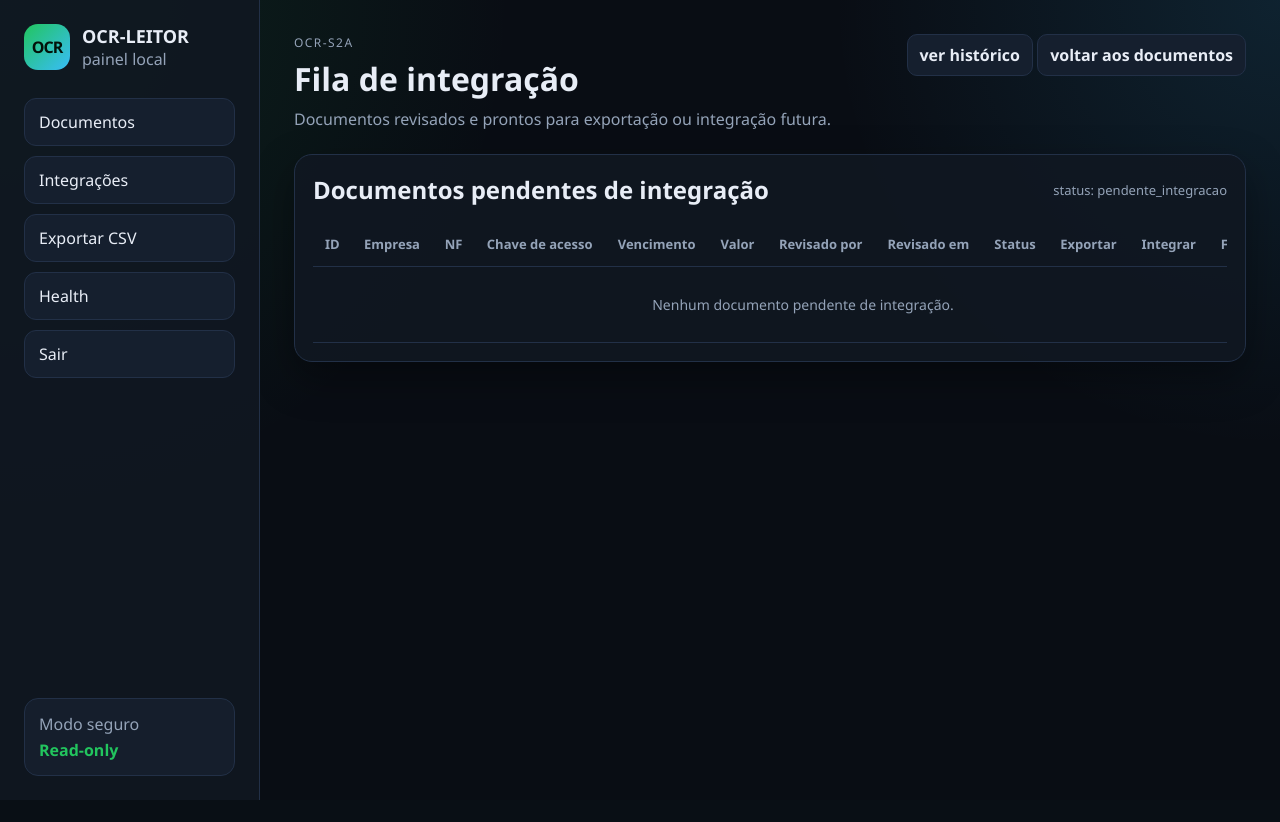
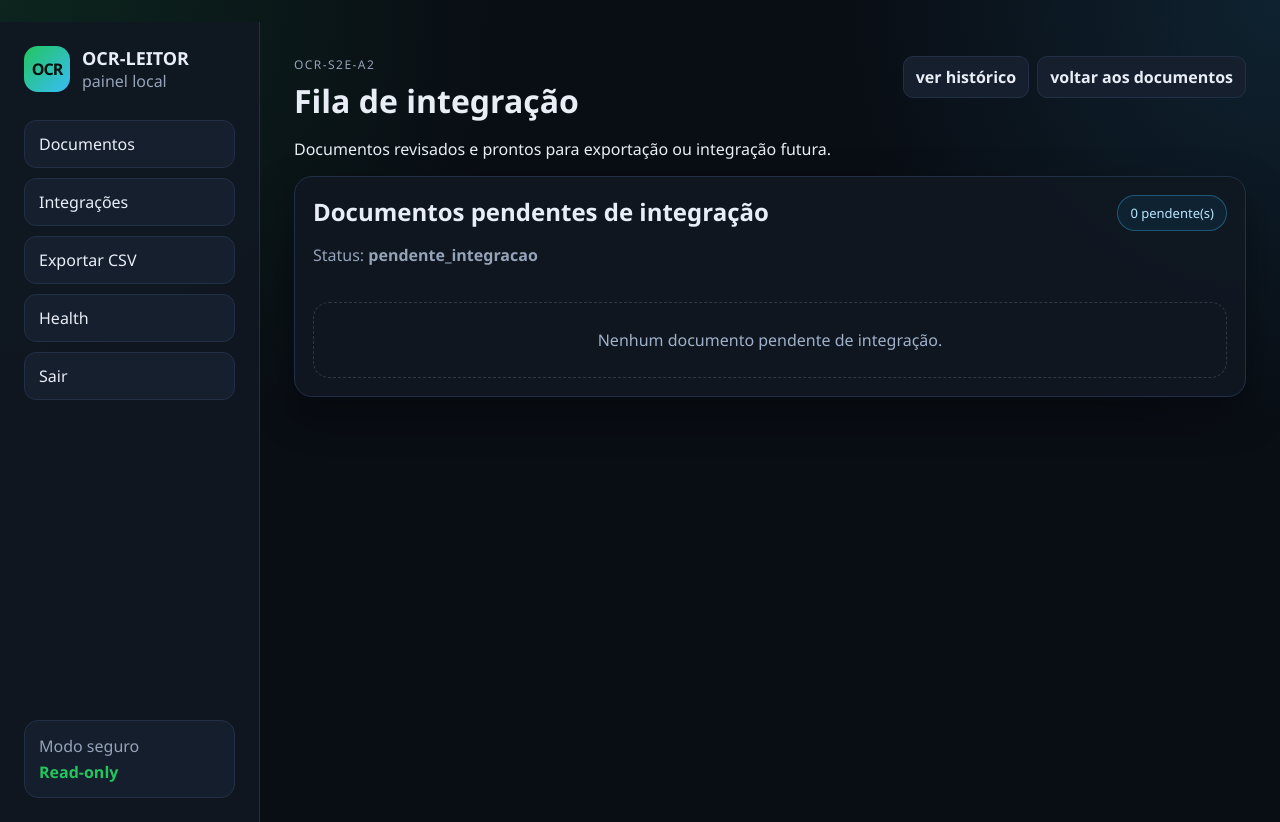
Before and after one commit to gpavi1/OCR-LEITOR, a Flask app: template web/templates/integracoes.html in a window 1280 px wide. Before the commit the page ends 800 px from the top, so only its background shows below. Run offline with Flask 3, Linux system fonts and the light colour scheme; the template is opened without the code that fills it, so the values that code supplies are empty; the visitor is signed in with stand-in values (Sample User, id 1).

Commit message:
style: melhora layout da fila de integracao

```diff
--- a/web/static/style.css
+++ b/web/static/style.css
@@ -486,3 +486,242 @@ pre {
         grid-template-columns: 1fr;
     }
 }
+
+/* OCR-S2E-A: fila de integracao monday-like */
+.integration-page-head {
+    display: flex;
+    justify-content: space-between;
+    align-items: flex-start;
+    gap: 20px;
+}
+
+.integration-head-actions {
+    display: flex;
+    gap: 8px;
+    flex-wrap: wrap;
+    justify-content: flex-end;
+}
+
+.integration-header {
+    display: flex;
+    justify-content: space-between;
+    align-items: flex-start;
+    gap: 16px;
+    margin-bottom: 20px;
+}
+
+.integration-count {
+    border: 1px solid rgba(56, 189, 248, 0.35);
+    color: #bae6fd;
+    background: rgba(14, 165, 233, 0.08);
+    border-radius: 999px;
+    padding: 8px 12px;
+    font-size: 13px;
+    white-space: nowrap;
+}
+
+.integration-list {
+    display: grid;
+    gap: 14px;
+}
+
+.integration-item {
+    display: grid;
+    grid-template-columns: 58px minmax(0, 1fr) 260px;
+    gap: 16px;
+    align-items: stretch;
+    padding: 16px;
+    border: 1px solid rgba(148, 163, 184, 0.18);
+    border-radius: 18px;
+    background: rgba(15, 23, 42, 0.42);
+}
+
+.integration-id {
+    display: grid;
+    align-content: center;
+    justify-items: center;
+    gap: 4px;
+    min-height: 72px;
+    border-radius: 14px;
+    background: rgba(2, 6, 23, 0.35);
+    border: 1px solid rgba(148, 163, 184, 0.14);
+}
+
+.integration-id span,
+.integration-label,
+.integration-fields span,
+.integration-key-box span {
+    color: #93a4bd;
+    font-size: 12px;
+    letter-spacing: 0.02em;
+}
+
+.integration-id strong {
+    color: #f8fafc;
+    font-size: 22px;
+}
+
+.integration-body {
+    min-width: 0;
+}
+
+.integration-topline {
+    display: grid;
+    grid-template-columns: minmax(0, 1fr) auto;
+    gap: 12px;
+    align-items: start;
+    margin-bottom: 12px;
+}
+
+.integration-company {
+    color: #f8fafc;
+    font-size: 18px;
+    font-weight: 800;
+    line-height: 1.25;
+}
+
+.integration-status {
+    white-space: nowrap;
+}
+
+.integration-fields {
+    display: grid;
+    grid-template-columns: 90px 120px 100px 130px minmax(140px, 1fr);
+    gap: 10px;
+    align-items: start;
+    margin-bottom: 12px;
+}
+
+.integration-fields div {
+    min-width: 0;
+}
+
+.integration-fields strong {
+    display: block;
+    margin-top: 3px;
+    color: #e5eefb;
+    font-size: 14px;
+    line-height: 1.3;
+    overflow-wrap: break-word;
+}
+
+.integration-key-box {
+    display: grid;
+    gap: 6px;
+    min-width: 0;
+}
+
+.integration-key-box code {
+    display: block;
+    width: 100%;
+    box-sizing: border-box;
+    padding: 10px 12px;
+    border-radius: 12px;
+    background: rgba(2, 6, 23, 0.55);
+    border: 1px solid rgba(148, 163, 184, 0.16);
+    color: #dbeafe;
+    font-family: Consolas, "Courier New", monospace;
+    font-size: 13px;
+    line-height: 1.4;
+    white-space: nowrap;
+    overflow-x: auto;
+    overflow-y: hidden;
+}
+
+.integration-actions {
+    display: grid;
+    align-content: start;
+    gap: 9px;
+}
+
+.integration-actions form {
+    margin: 0;
+}
+
+.integration-action-row {
+    display: grid;
+    grid-template-columns: 1fr 76px;
+    gap: 8px;
+}
+
+.integration-actions .btn,
+.integration-actions button,
+.integration-failure input {
+    width: 100%;
+}
+
+.integration-failure {
+    display: grid;
+    grid-template-columns: minmax(0, 1fr) 108px;
+    gap: 8px;
+}
+
+.integration-failure input {
+    box-sizing: border-box;
+    min-height: 38px;
+    border-radius: 12px;
+    border: 1px solid rgba(148, 163, 184, 0.22);
+    background: rgba(15, 23, 42, 0.75);
+    color: #e5eefb;
+    padding: 9px 11px;
+}
+
+.integration-failure input::placeholder {
+    color: #94a3b8;
+}
+
+.empty-state {
+    padding: 26px;
+    border: 1px dashed rgba(148, 163, 184, 0.24);
+    border-radius: 16px;
+    color: #9fb1c9;
+    text-align: center;
+}
+
+@media (max-width: 1120px) {
+    .integration-item {
+        grid-template-columns: 58px minmax(0, 1fr);
+    }
+
+    .integration-actions {
+        grid-column: 1 / -1;
+        grid-template-columns: 1fr 1fr 2fr;
+    }
+
+    .integration-action-row {
+        grid-template-columns: 1fr 76px;
+    }
+
+    .integration-failure {
+        grid-template-columns: minmax(0, 1fr) 120px;
+    }
+}
+
+@media (max-width: 760px) {
+    .integration-page-head,
+    .integration-header,
+    .integration-topline {
+        display: grid;
+    }
+
+    .integration-head-actions {
+        justify-content: start;
+    }
+
+    .integration-item {
+        grid-template-columns: 1fr;
+    }
+
+    .integration-id {
+        justify-items: start;
+        padding: 10px 12px;
+        min-height: auto;
+    }
+
+    .integration-fields,
+    .integration-actions,
+    .integration-action-row,
+    .integration-failure {
+        grid-template-columns: 1fr;
+    }
+}
--- a/web/templates/integracoes.html
+++ b/web/templates/integracoes.html
@@ -1,85 +1,100 @@
 {% extends "base.html" %}
 
 {% block content %}
-<header class="page-header">
+<section class="page-head integration-page-head">
     <div>
-        <p class="eyebrow">OCR-S2A</p>
+        <div class="eyebrow">OCR-S2E-A2</div>
         <h1>Fila de integra&ccedil;&atilde;o</h1>
-        <p class="subtitle">Documentos revisados e prontos para exporta&ccedil;&atilde;o ou integra&ccedil;&atilde;o futura.</p>
+        <p>Documentos revisados e prontos para exporta&ccedil;&atilde;o ou integra&ccedil;&atilde;o futura.</p>
     </div>
 
-    <div>
+    <div class="actions integration-head-actions">
         <a class="btn secondary" href="/integracoes/historico">ver hist&oacute;rico</a>
         <a class="btn secondary" href="/">voltar aos documentos</a>
     </div>
-</header>
+</section>
 
 <section class="panel">
-    <div class="panel-title">
-        <h2>Documentos pendentes de integra&ccedil;&atilde;o</h2>
-        <span>status: pendente_integracao</span>
+    <div class="integration-header">
+        <div>
+            <h2>Documentos pendentes de integra&ccedil;&atilde;o</h2>
+            <p class="muted">Status: <strong>pendente_integracao</strong></p>
+        </div>
+        <span class="integration-count">{{ documentos|length }} pendente(s)</span>
     </div>
 
-    <div class="table-wrap">
-        <table>
-            <thead>
-                <tr>
-                    <th>ID</th>
-                    <th>Empresa</th>
-                    <th>NF</th>
-                    <th>Chave de acesso</th>
-                    <th>Vencimento</th>
-                    <th>Valor</th>
-                    <th>Revisado por</th>
-                    <th>Revisado em</th>
-                    <th>Status</th>
-                    <th>Exportar</th>
-                    <th>Integrar</th>
-                    <th>Falha</th>
-                    <th></th>
-                </tr>
-            </thead>
-            <tbody>
-                {% for doc in documentos %}
-                <tr>
-                    <td>{{ doc.id }}</td>
-                    <td>{{ doc.empresa or "-" }}</td>
-                    <td>{{ doc.numero_nf or "-" }}</td>
-                    <td class="file-cell">{{ doc.chave_acesso or "-" }}</td>
-                    <td>{{ doc.vencimento or "-" }}</td>
-                    <td>
-                        {% if doc.valor_total is not none %}
-                            R$ {{ "%.2f"|format(doc.valor_total) }}
-                        {% else %}
-                            -
-                        {% endif %}
-                    </td>
-                    <td>{{ doc.revisado_por or "-" }}</td>
-                    <td>{{ doc.revisado_em or "-" }}</td>
-                    <td><span class="badge status-{{ doc.status }}">{{ doc.status }}</span></td>
-                    <td>
-                        <a class="btn secondary" href="/exportar/documentos/{{ doc.id }}.csv">CSV</a>
-                    </td>
-                    <td>
+    {% if documentos %}
+        <div class="integration-list">
+            {% for doc in documentos %}
+                <article class="integration-item">
+                    <div class="integration-id">
+                        <span>ID</span>
+                        <strong>{{ doc.id }}</strong>
+                    </div>
+
+                    <div class="integration-body">
+                        <div class="integration-topline">
+                            <div>
+                                <div class="integration-label">Empresa</div>
+                                <div class="integration-company">{{ doc.empresa or "-" }}</div>
+                            </div>
+
+                            <div class="integration-status">
+                                <span class="badge">{{ doc.status }}</span>
+                            </div>
+                        </div>
+
+                        <div class="integration-fields">
+                            <div>
+                                <span>NF</span>
+                                <strong>{{ doc.numero_nf or "-" }}</strong>
+                            </div>
+                            <div>
+                                <span>Vencimento</span>
+                                <strong>{{ doc.vencimento or "-" }}</strong>
+                            </div>
+                            <div>
+                                <span>Valor</span>
+                                <strong>R$ {{ doc.valor_total or "-" }}</strong>
+                            </div>
+                            <div>
+                                <span>Revisado por</span>
+                                <strong>{{ doc.revisado_por or "-" }}</strong>
+                            </div>
+                            <div>
+                                <span>Revisado em</span>
+                                <strong>{{ doc.revisado_em or "-" }}</strong>
+                            </div>
+                        </div>
+
+                        <div class="integration-key-box">
+                            <span>Chave de acesso</span>
+                            <code title="{{ doc.chave_acesso or '-' }}">{{ doc.chave_acesso or "-" }}</code>
+                        </div>
+                    </div>
+
+                    <div class="integration-actions">
+                        <div class="integration-action-row">
+                            <a class="btn secondary" href="/documentos/{{ doc.id }}">ver documento</a>
+                            <a class="btn secondary" href="/exportar/documentos/{{ doc.id }}.csv">CSV</a>
+                        </div>
+
                         <form method="post" action="/integracoes/documentos/{{ doc.id }}/marcar-integrado">
                             <button class="btn" type="submit">marcar integrado</button>
                         </form>
-                    </td>
-                    <td>
-                        <form method="post" action="/integracoes/documentos/{{ doc.id }}/registrar-falha">
+
+                        <form class="integration-failure" method="post" action="/integracoes/documentos/{{ doc.id }}/registrar-falha">
                             <input type="text" name="erro" placeholder="motivo da falha">
                             <button class="btn secondary" type="submit">registrar falha</button>
                         </form>
-                    </td>
-                    <td><a class="btn" href="/documentos/{{ doc.id }}">ver documento</a></td>
-                </tr>
-                {% else %}
-                <tr>
-                    <td colspan="13" class="empty">Nenhum documento pendente de integra&ccedil;&atilde;o.</td>
-                </tr>
-                {% endfor %}
-            </tbody>
-        </table>
-    </div>
+                    </div>
+                </article>
+            {% endfor %}
+        </div>
+    {% else %}
+        <div class="empty-state">
+            Nenhum documento pendente de integra&ccedil;&atilde;o.
+        </div>
+    {% endif %}
 </section>
 {% endblock %}
```
